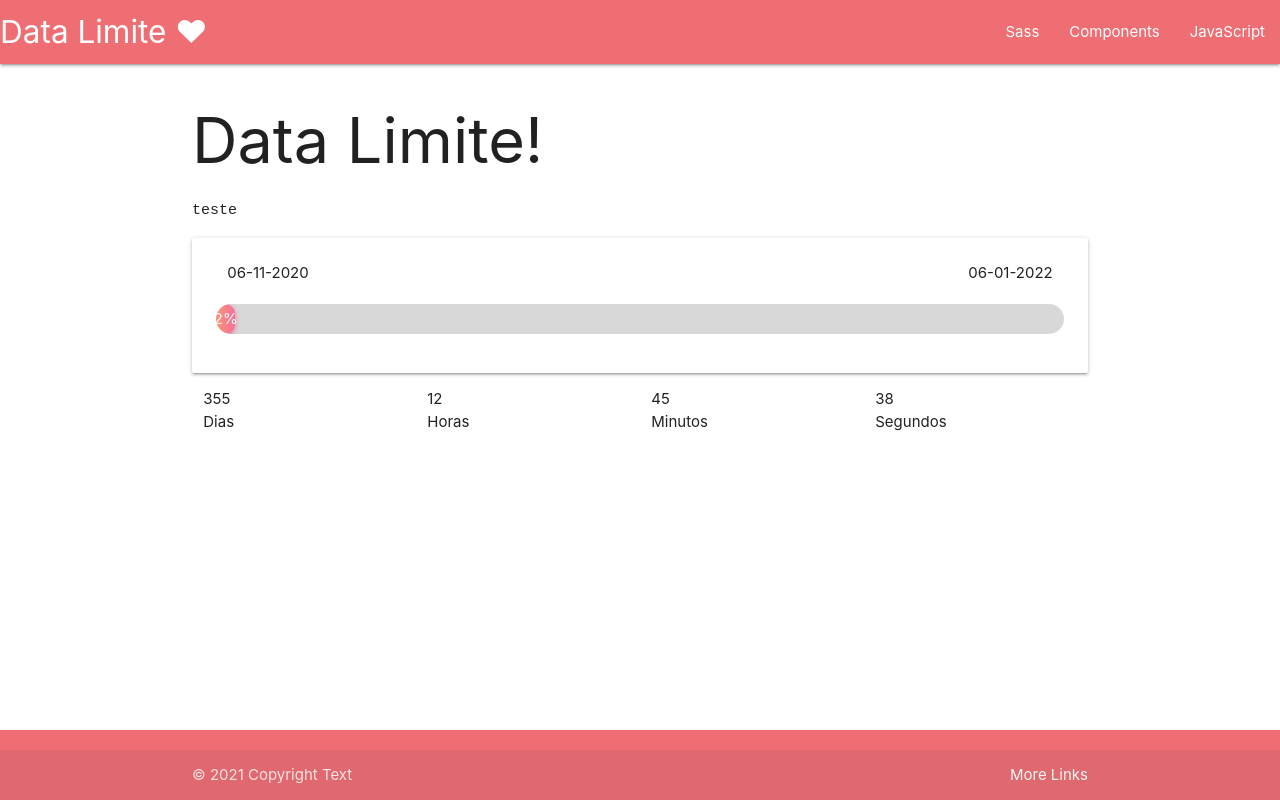
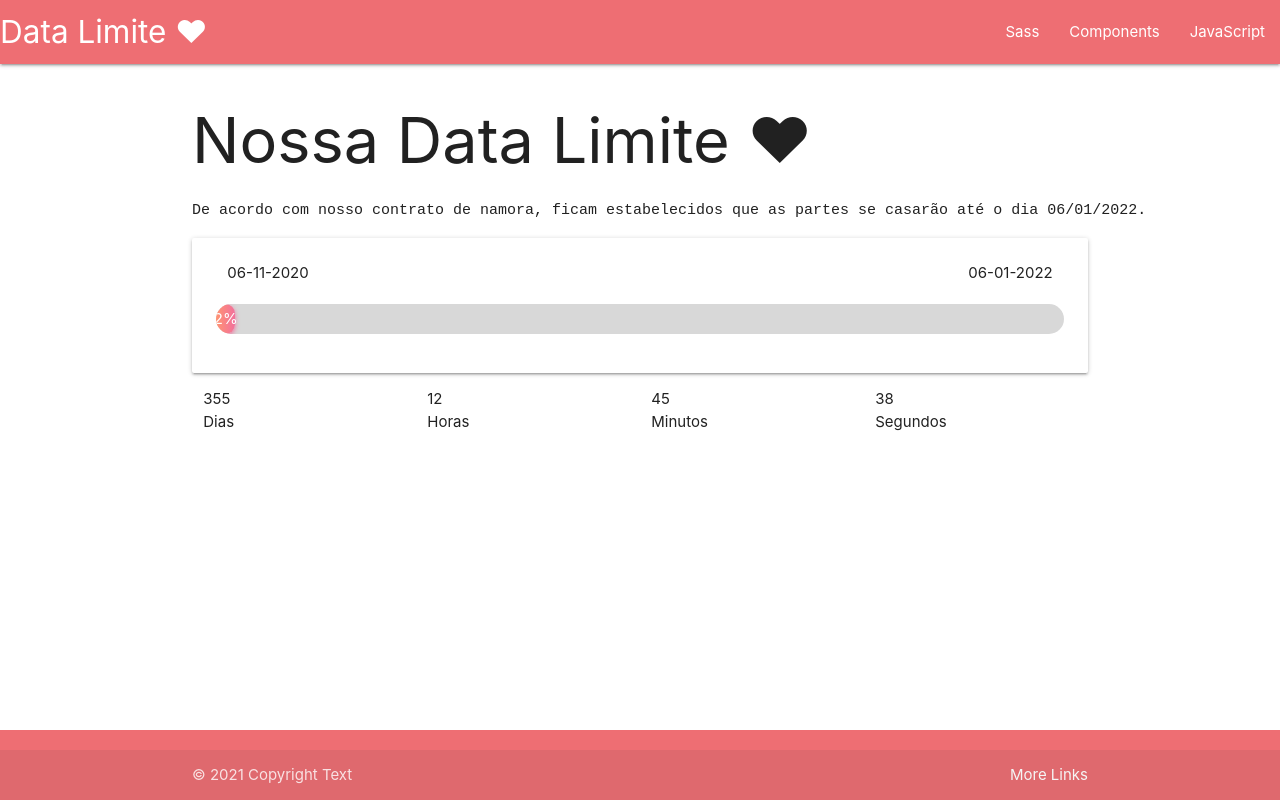
Before and after one commit to pedrogomes-dev/datalimite, a website: page index.html in a window 1280 px wide. Drawn offline with nearby package versions, Linux system fonts and the light colour scheme.

Commit message:
alterado index

```diff
--- a/index.html
+++ b/index.html
@@ -4,7 +4,7 @@
       <meta charset="UTF-8">
       <meta http-equiv="Content-Type" content="text/html; charset=UTF-8"/>
       <meta name="viewport" content="width=device-width, initial-scale=1, maximum-scale=1.0"/>
-        <title>Nossa Data Limite ♥</title>
+      <title>Data Limite</title>
       <!-- Compiled and minified CSS -->
       <link rel="stylesheet" href="https://cdnjs.cloudflare.com/ajax/libs/materialize/1.0.0/css/materialize.min.css">
       <link rel="stylesheet" href="extras.css">
@@ -13,11 +13,13 @@
   <body>
 
     <div w3-include-html="header.html"></div>
+
+    <main>
       <div class="container" id="page-container">
           <div id="content-wrap">
 
-            <h1>Data Limite!</h1>
-            <pre>teste</pre>
+              <h1>Nossa Data Limite ♥</h1>
+              <pre>De acordo com nosso contrato de namora, ficam estabelecidos que as partes se casarão até o dia 06/01/2022.</pre>
               <div class="card-panel">
                   <div class="row">
                       <div class="col s6">06-11-2020</div>
@@ -51,15 +53,15 @@
 
           </div>
       </div>
+    </main>
+
     <div w3-include-html="footer.html" style="position:fixed;bottom:0;left:0;width:100%;"></div>
-
 
     <!--JavaScript at end of body for optimized loading-->
     <!-- Compiled and minified JavaScript -->
     <script src="https://cdnjs.cloudflare.com/ajax/libs/materialize/1.0.0/js/materialize.min.js"></script>
     <script type="text/javascript" src="extras.js"></script>
     <script type="text/javascript" src="clock.js"></script>
-
     <script>
         includeHTML();
     </script>
```
Lines whose indentation alone changed are shown as unchanged.
